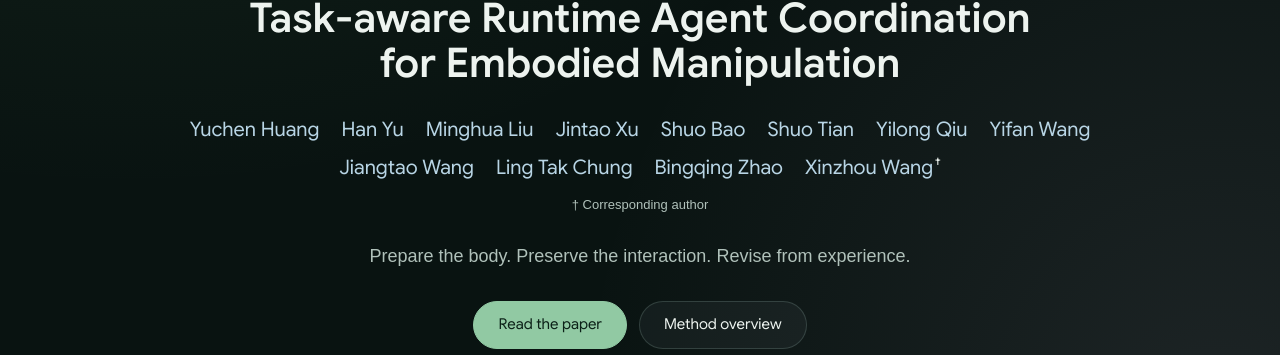
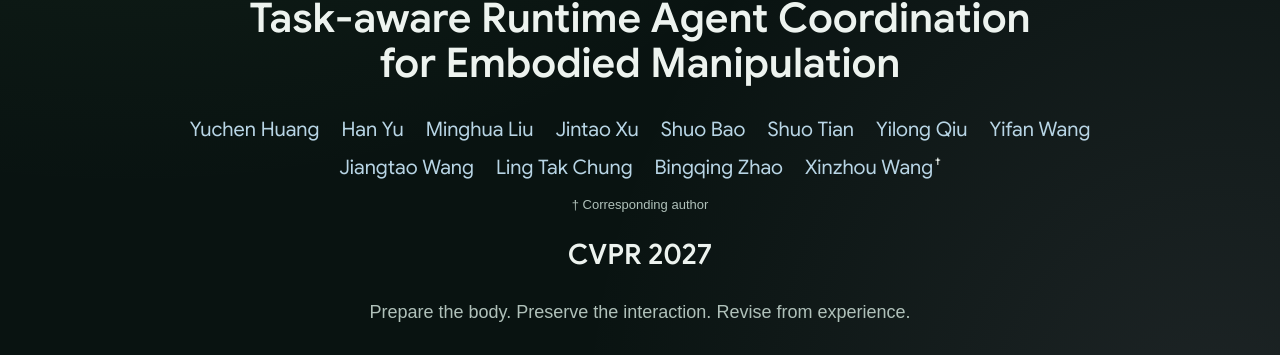
Before and after one commit to Diffire/TRACE, a plain HTML site: page index.html in a window 1280 px wide. Shown: the part 409-764 px from the top of the page. Drawn offline with Linux system fonts and the light colour scheme.

Commit message:
Add TRACE authors and CVPR 2027

```diff
--- a/index.html
+++ b/index.html
@@ -35,6 +35,7 @@
 
         <div class="authors" aria-label="Authors"><span>Yuchen Huang</span><span>Han Yu</span><span>Minghua Liu</span><span>Jintao Xu</span><span>Shuo Bao</span><span>Shuo Tian</span><span>Yilong Qiu</span><span>Yifan Wang</span><span>Jiangtao Wang</span><span>Ling Tak Chung</span><span>Bingqing Zhao</span><span>Xinzhou Wang<sup>†</sup></span></div>
         <p class="author-note">† Corresponding author</p>
+        <p class="venue">CVPR 2027</p>
         <p class="hero-copy">Prepare the body. Preserve the interaction. Revise from experience.</p>
         <div class="hero-actions">
           <a class="button button-primary" href="TRACE_paper.pdf" target="_blank" rel="noopener">Read the paper</a>
--- a/styles.css
+++ b/styles.css
@@ -334,3 +334,6 @@ h1,h2,h3 { font-weight:600; }
 .authors sup { font-size:.65em; margin-left:2px; color:var(--text); }
 .author-note { margin:10px auto 0; font-size:13px; color:var(--muted); }
 @media(max-width:640px) { .authors { font-size:16px; gap:4px 16px; margin-top:24px; } }
+
+.venue { margin:20px auto 0; font-family:"Google Sans",Arial,sans-serif; font-size:28px; font-weight:600; line-height:1.3; color:var(--text); text-align:center; }
+@media(max-width:640px) { .venue { font-size:24px; } }
```
